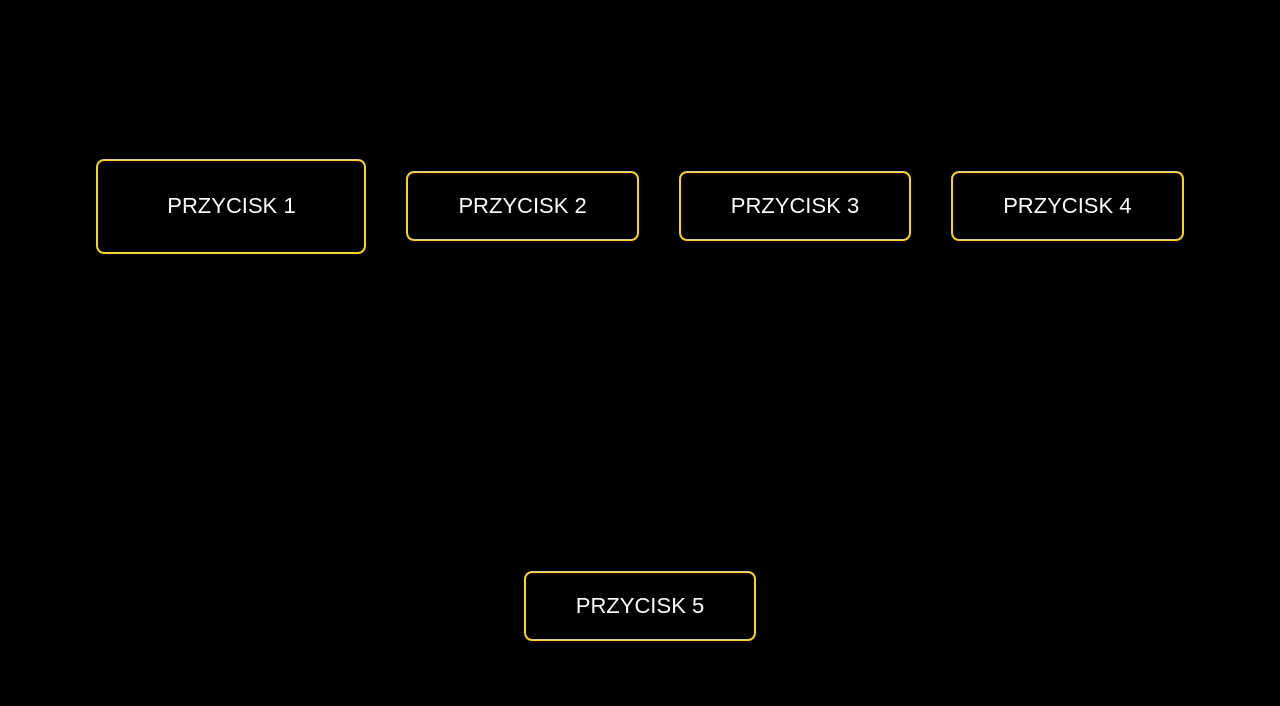
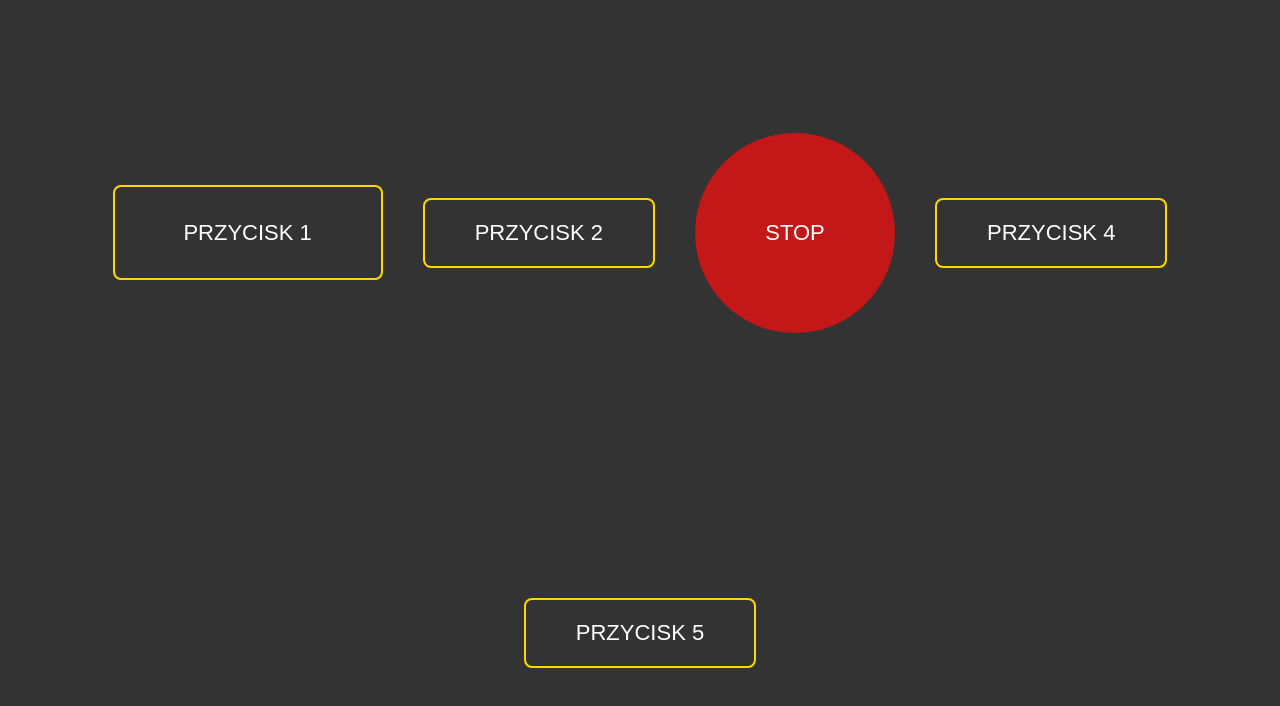
Before and after one commit to antkiewiczb/animatedButton, a plain HTML site: page index.html in a window 1280 px wide. Drawn offline with Linux system fonts and the light colour scheme.

Commit message:
Finished styled button three

```diff
--- a/index.html
+++ b/index.html
@@ -17,7 +17,7 @@
         <span class="span-button-two">Klik !</span>
     </button>
     <button class="button-two">Przycisk 2</button>
-    <button class="button-three">Przycisk 3</button>
+    <button class="button-three">Stop</button>
     <button class="button-four">Przycisk 4</button>
     <button class="button-five">Przycisk 5</button>
 
--- a/style/style.css
+++ b/style/style.css
@@ -11,7 +11,8 @@ body {
 	flex-wrap: wrap;
 	height: 100vh;
 	font-family: 'Ubuntu', sans-serif;
-	background: #000;
+	/* background: #000; */
+	background: #333;
 	overflow: hidden;
 }
 
@@ -81,3 +82,38 @@ button::after {
 .button-one:hover .span-button-two {
 	left: 50%;
 }
+
+.button-two::before,
+.button-two::after {
+	width: 100%;
+	height: 100%;
+	background-color: rgb(255, 215, 0);
+}
+.button-two::before {
+	top: -50%;
+	left: -100%;
+}
+.button-two::after {
+	bottom: -50%;
+	right: -100%;
+}
+
+.button-two:hover::before {
+	left: 0;
+}
+.button-two:hover::after {
+	right: 0;
+}
+
+.button-three {
+	width: 200px;
+	height: 200px;
+	border-radius: 50%;
+	background-color: rgb(196, 23, 23);
+	border: none;
+	transition: 0.5s;
+}
+
+.button-three:hover {
+	box-shadow: 2px 3px 0 20px rgba(255, 255, 255, 0.7), inset 11px 20px 10px rgba(0, 0, 0, 0.4);
+}
```
